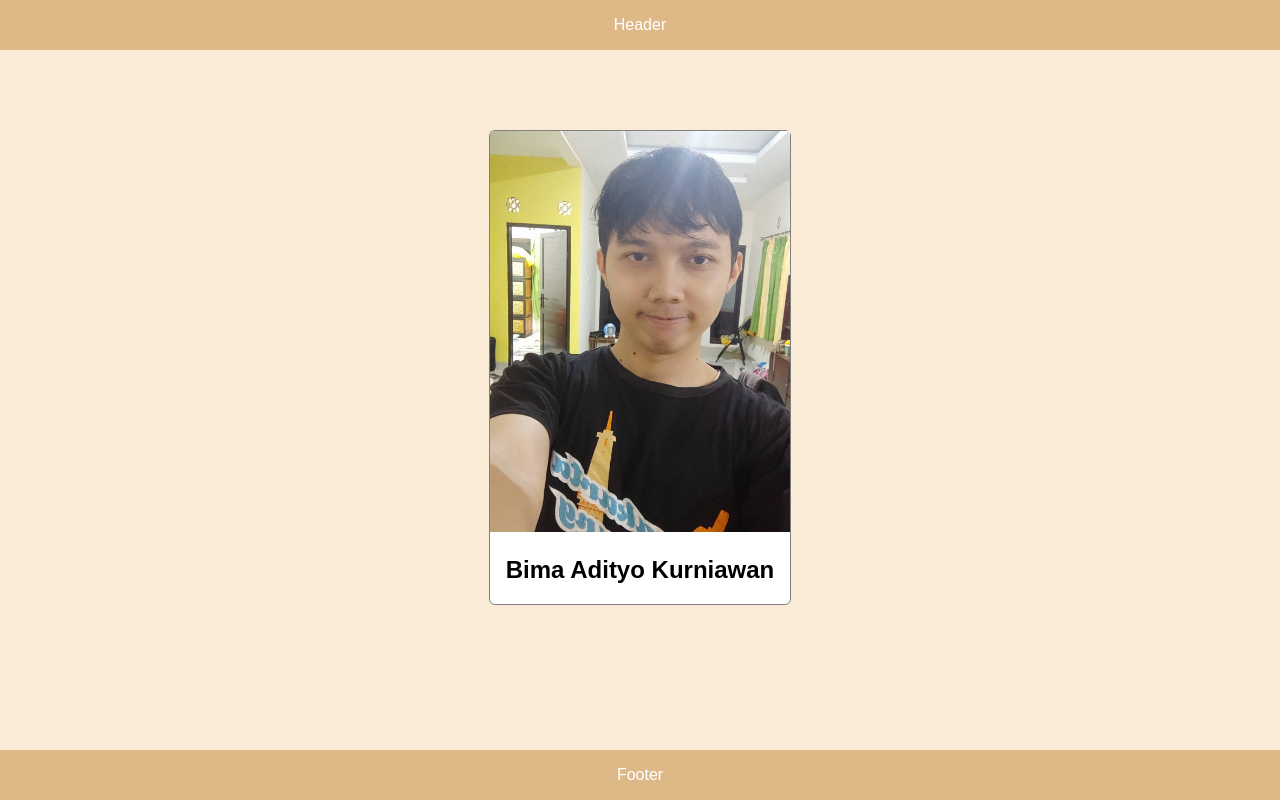
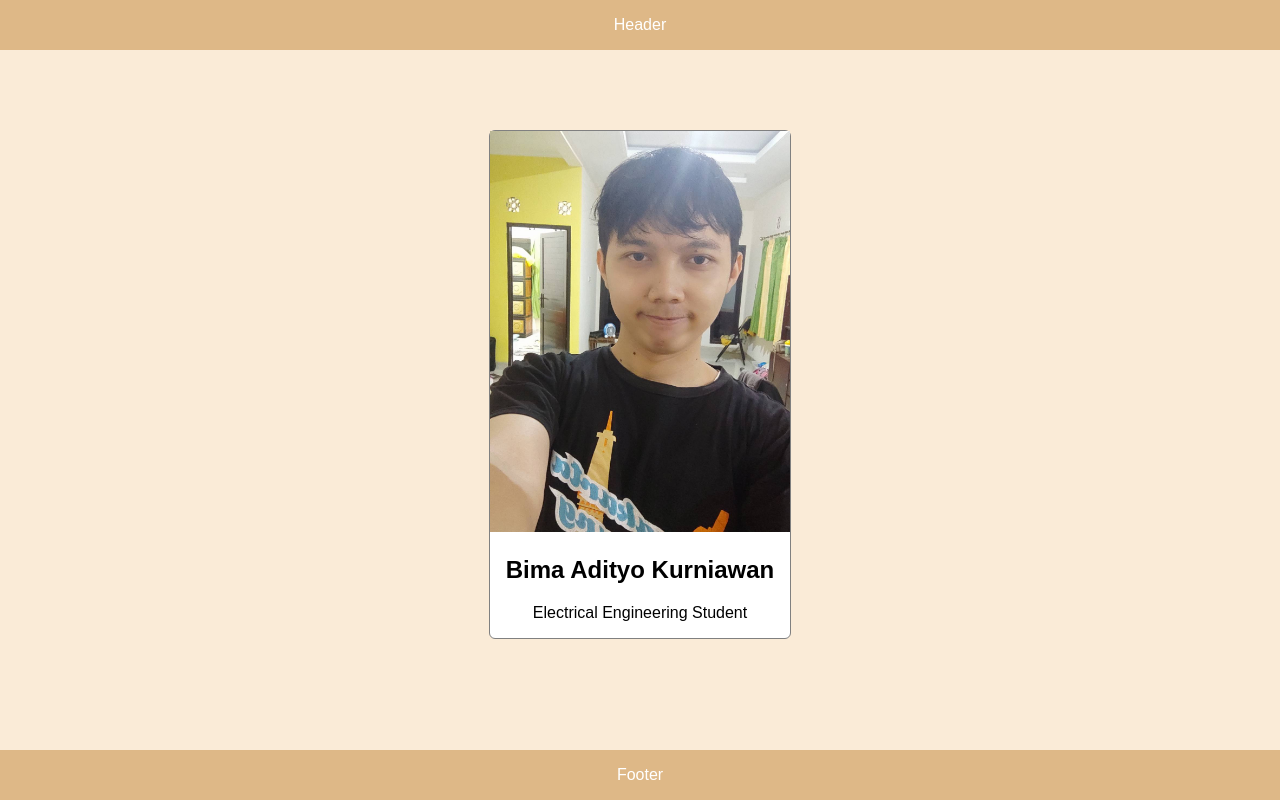
Before and after one commit to ditocpp/my-repo-from-remote, a plain HTML site: page index.html in a window 1280 px wide. Drawn offline with Linux system fonts and the light colour scheme.

Commit message:
added profile job

```diff
--- a/index.html
+++ b/index.html
@@ -9,6 +9,7 @@
         <div id="profile-container">
             <img id="profile-image" src="images/Bima Adityo Kurniawan.jpg" alt="profile image"/>
             <h2 id="profile-name">Bima Adityo Kurniawan</h2>
+            <p id="profile-job">Electrical Engineering Student</p>
         </div>
         <div id="footer">Footer</div>
     </body>
--- a/style.css
+++ b/style.css
@@ -43,3 +43,7 @@ body {
     text-align: center;
     color: white;
 }
+
+#profile-job {
+    text-align: center;
+}
```
